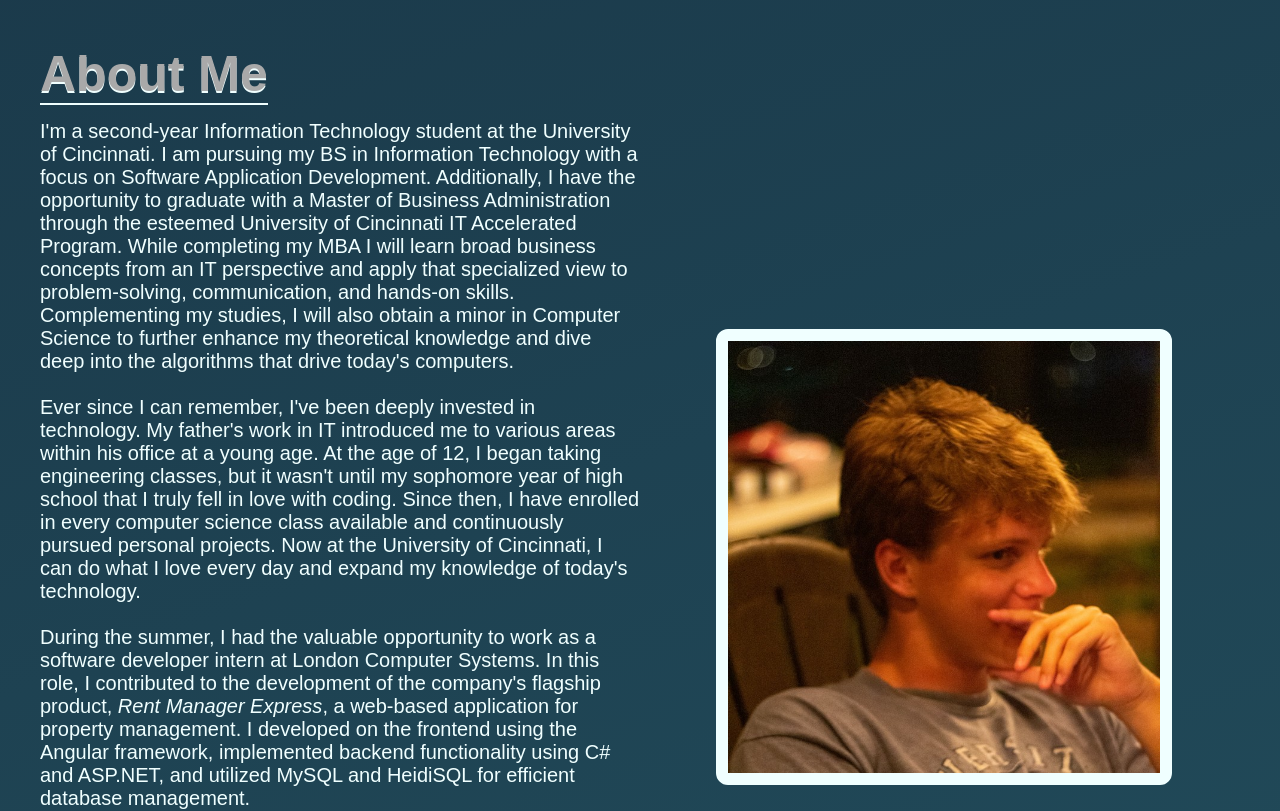
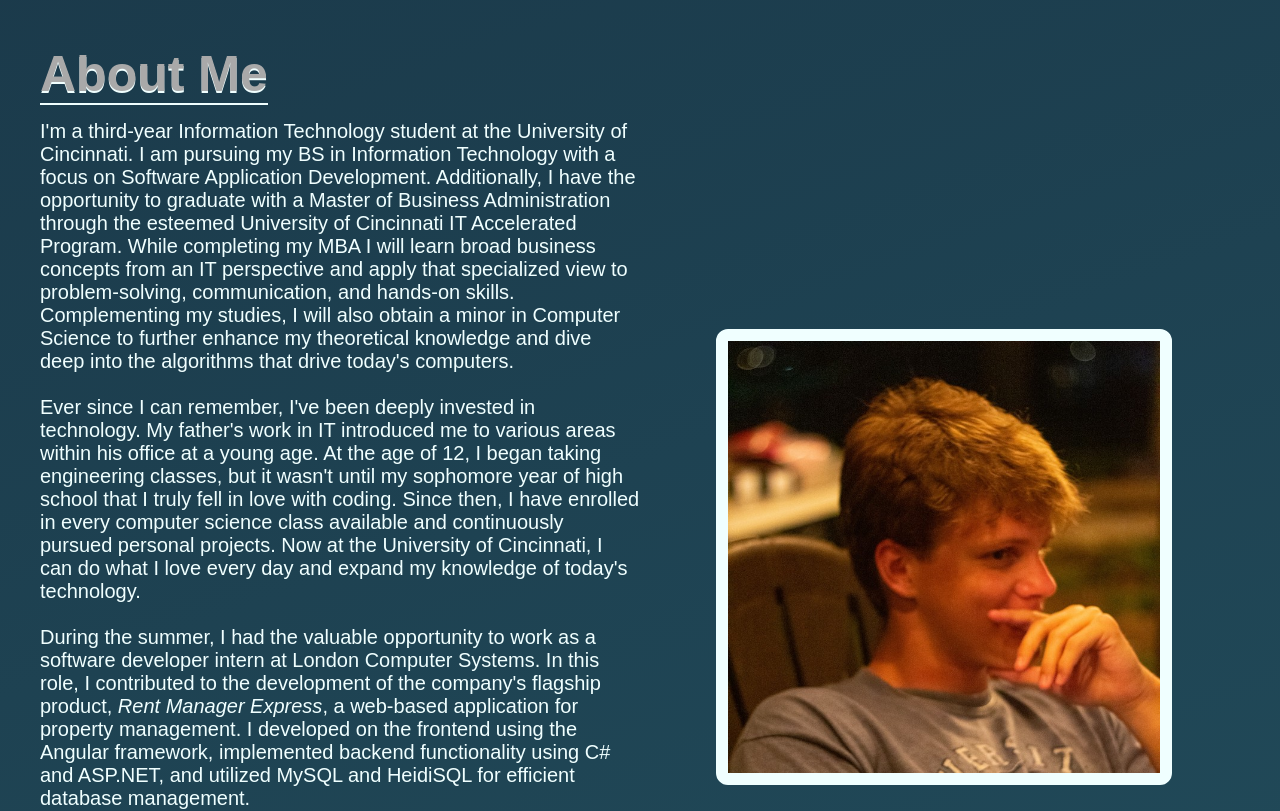
Before and after one commit to NathanBurns3/Portfolio, an Angular app: page / in a window 1280 px wide. Shown: the part 980-1791 px from the top of the page. Built offline with nearby package versions, Linux system fonts and the light colour scheme.

Commit message:
updated about me

```diff
--- a/src/app/about-me/views/about-me.component.html
+++ b/src/app/about-me/views/about-me.component.html
@@ -2,7 +2,7 @@
   <h2>About Me</h2>
   <div class="imageTextContainer">
     <p>
-      I'm a second-year Information Technology student at the University of
+      I'm a third-year Information Technology student at the University of
       Cincinnati. I am pursuing my BS in Information Technology with a focus on
       Software Application Development. Additionally, I have the opportunity to
       graduate with a Master of Business Administration through the esteemed
```
Also changed, not shown: 3 other files (tests, documents, lock files or other folders).
